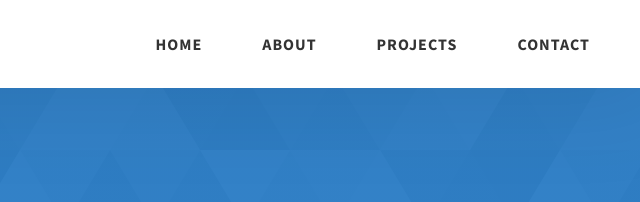
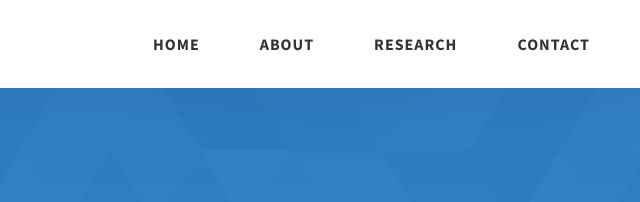
Before and after one commit to PrateekChandak10/pc8, a website: page index.html in a window 1280 px wide. Shown: the top 202 px of the page, 610-1250 px from the left. Drawn offline with Linux system fonts and the light colour scheme.

Commit message:
Update index.html

```diff
--- a/index.html
+++ b/index.html
@@ -35,7 +35,7 @@
             </li>
             <li class="header__link-wrapper">
               <a href="./index.html#projects" class="header__link">
-                Projects
+                Research
               </a>
             </li>
             <li class="header__link-wrapper">
@@ -196,7 +196,7 @@
         </div>
       </div>
     </section>
-    <section id="projects" class="projects sec-pad">
+    <section id="Research" class="projects sec-pad">
       <div class="main-container">
         <h2 class="heading heading-sec heading-sec__mb-bg">
           <span class="heading-sec__main">Projects</span>
```
